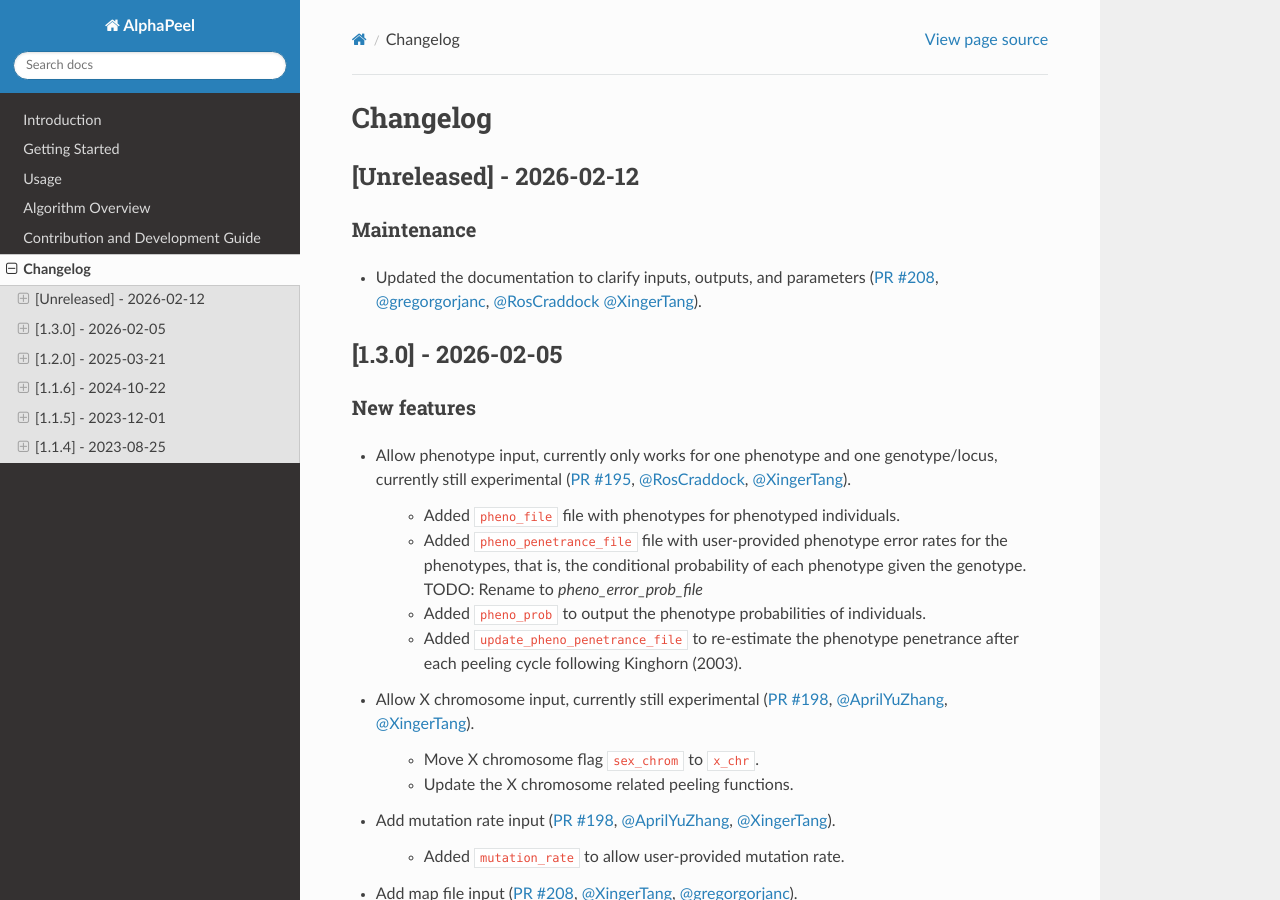
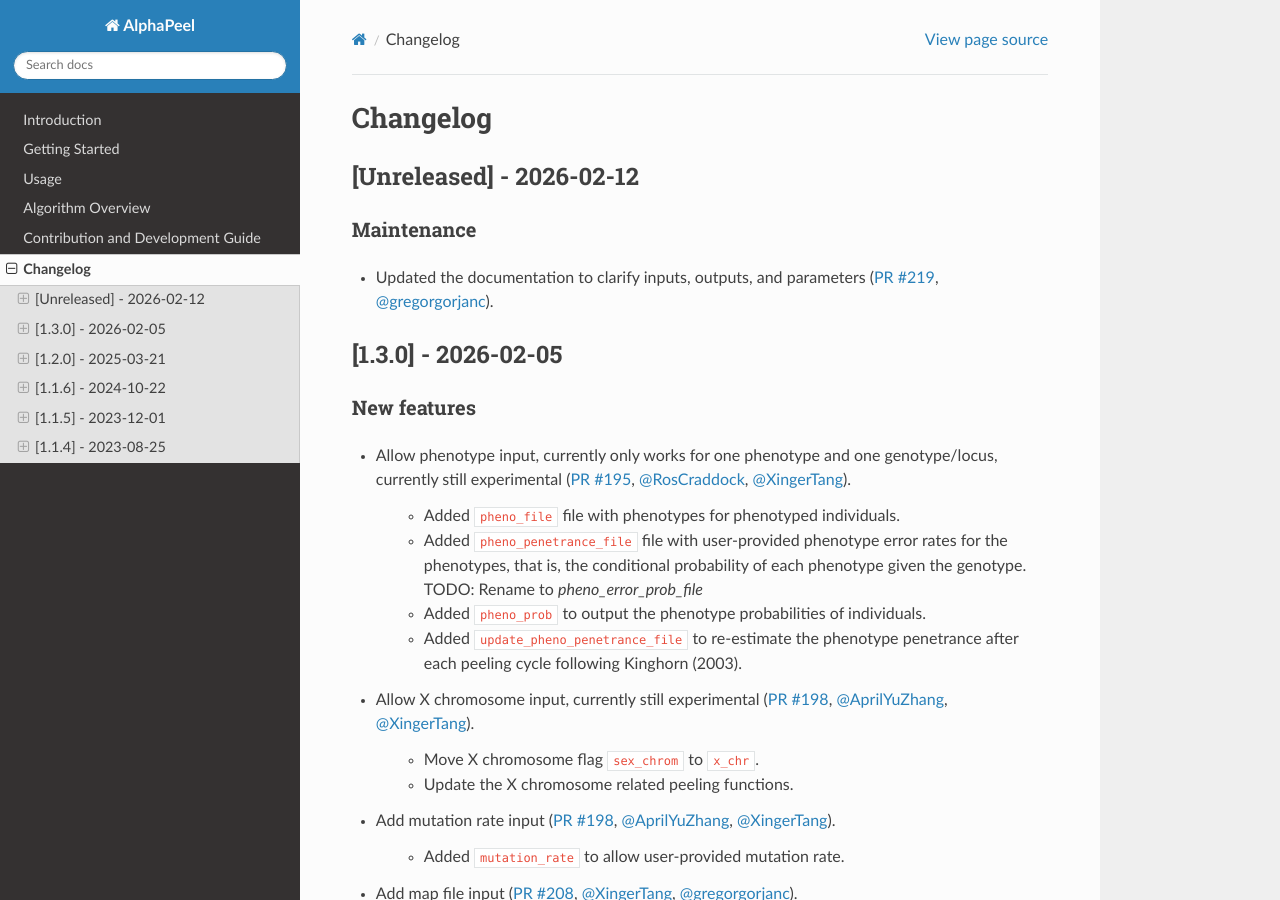
Before and after one commit to AlphaGenes/AlphaPeel, a Sphinx documentation site: the page built from docs/source/changelog.rst, in a window 1280 px wide and 900 px high. Built offline with Sphinx 7.4.7 and the Read the Docs theme 3.1.0, drawn with Linux system fonts in a browser that asks for light colours.

Commit message:
Update docs/source/changelog.rst
Co-authored-by: XingerTang <50447050+XingerTang@users.noreply.github.com>

```diff
--- a/docs/source/changelog.rst
+++ b/docs/source/changelog.rst
@@ -9,7 +9,7 @@
 -----------
 
 * Updated the documentation to clarify inputs, outputs, and parameters
-  (:pr:`208`, :user:`gregorgorjanc`, :user:`RosCraddock` :user:`XingerTang`).
+  (:pr:`219`, :user:`gregorgorjanc`).
 
 [1.3.0] - 2026-02-05
 ====================
```
